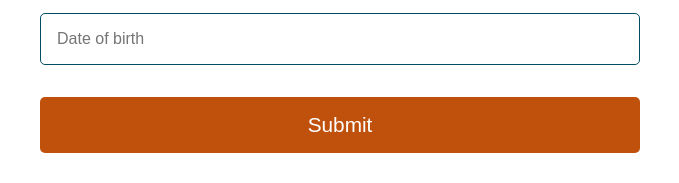
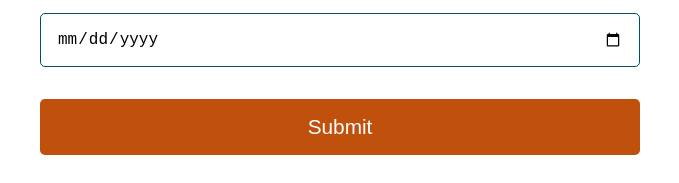
Before and after one commit to andyosei12/birthday-reminder, a website: page public/index.html in a window 1280 px wide. Shown: the part 336-519 px from the top of the page, 300-979 px from the left. Drawn offline with nearby package versions, Linux system fonts and the light colour scheme; a web font is replaced by a local one.

Commit message:
fix input date

```diff
--- a/public/index.html
+++ b/public/index.html
@@ -28,19 +28,13 @@
         <h3>Please provide the following details</h3>
         <input type="text" name="user_name" placeholder="Username" required />
         <input type="email" name="email" placeholder="Email" required />
-        <!-- <input
+        <input
           type="date"
           name="date_of_birth"
           placeholder="Date of birth"
           required
-        /> -->
-        <input
-          placeholder="Date of birth"
-          type="text"
-          onfocus="(this.type='date')"
-          onblur="(this.type='text')"
-          id="date"
         />
+
         <button type="submit">Submit</button>
       </form>
     </main>
```
